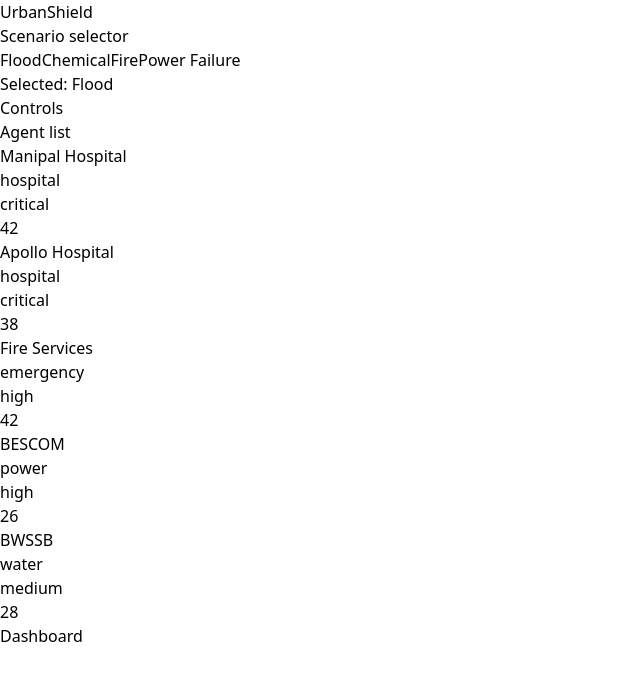
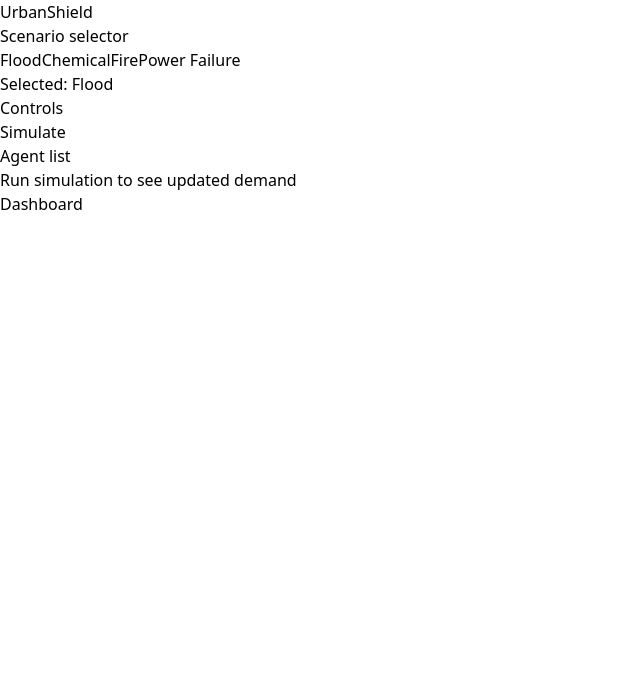
Before and after one commit to Aryanx0777/UrbanShield, a React (Vite) app: page / in a window 1280 px wide. Shown: the top 680 px of the page, without its empty margins (0-640 px from the left). Built offline with nearby package versions, Linux system fonts and the light colour scheme.

Commit message:
feat: add simulate button and controlled simulation flow

```diff
--- a/src/App.jsx
+++ b/src/App.jsx
@@ -4,6 +4,7 @@ import { scenarios } from './data/scenarios';
 
 function App() {
   const [selectedScenario, setSelectedScenario] = useState("flood");
+  const [hasSimulated, setHasSimulated] = useState(false);
   const updatedAgents = useMemo(() => {
     return agents.map(agent => {
       const multiplier =
@@ -35,18 +36,23 @@ function App() {
 
       <section>
         <h2>Controls</h2>
+        <button onClick={() => setHasSimulated(true)}>Simulate</button>
       </section>
 
       <section>
         <h2>Agent list</h2>
-        {updatedAgents.map((agent) => (
+        {hasSimulated ? (
+          updatedAgents.map((agent) => (
             <div key={agent.id}>
               <p>{agent.name}</p>
               <p>{agent.type}</p>
               <p>{agent.priority}</p>
               <p>{agent.demand}</p>
             </div>
-        ))}
+          ))
+        ) : (
+          <p>Run simulation to see updated demand</p>
+        )}
       </section>
 
       <section>
```
Lines whose indentation alone changed are shown as unchanged.
